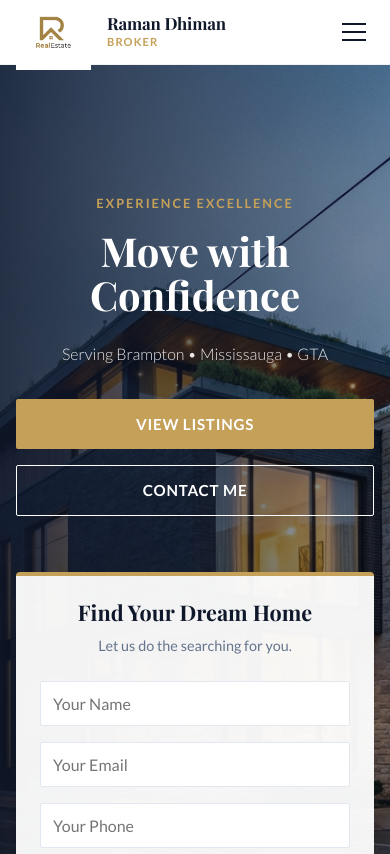
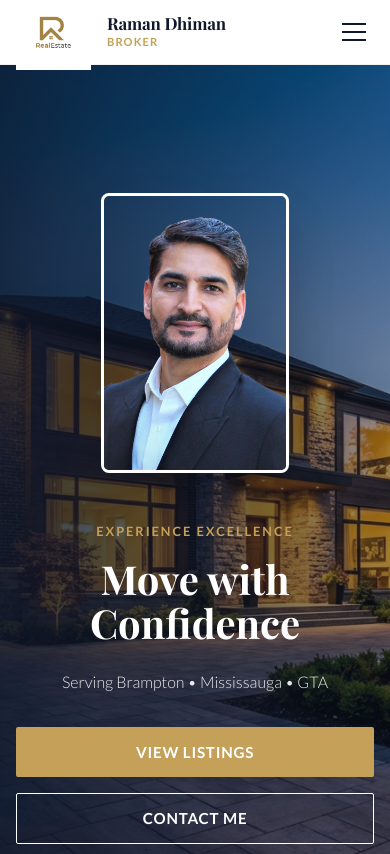
Before and after one commit to Parmjot23/realtor, a React (Vite) app: page / in a window 390 px wide. Shown: the top 854 px of the page. Built offline with nearby package versions, Linux system fonts and the light colour scheme; a web font is replaced by a local one.

Commit message:
Update hero background, increase realtor image size, add RE/MAX logo to footer, center logo on mobile, improve CSS for footer logo

```diff
--- a/src/App.css
+++ b/src/App.css
@@ -826,6 +826,15 @@ section {
 .valuation-content {
   position: relative;
   z-index: 2;
+}
+
+.valuation-content p {
+  color: white;
+  margin-bottom: 2rem;
+  font-size: 1.1rem;
+  max-width: 600px;
+  margin-left: auto;
+  margin-right: auto;
 }
 
 /* --- Stats --- */
@@ -2762,6 +2771,7 @@ section {
     flex: 1 1 100%;
   }
 }
+
 /* --- About Section --- */
 .about-grid {
   display: grid;
@@ -2808,3 +2818,66 @@ section {
     margin: 0 auto;
   }
 }
+
+.hero-realtor-image-container {
+  display: flex;
+  justify-content: center;
+  align-items: center;
+  height: 100%;
+}
+
+.hero-realtor-image {
+  max-width: 100%;
+  max-height: 480px;
+  /* Larger on desktop */
+  width: auto;
+  border-radius: 8px;
+  box-shadow: var(--shadow-xl);
+  border: 4px solid white;
+  object-fit: cover;
+  transition: all 0.3s ease;
+}
+
+/* Tablet / Small Laptop */
+@media (max-width: 1024px) {
+  .hero-realtor-image-container {
+    order: -1;
+    /* Move above text */
+    margin-bottom: 2rem;
+    height: auto;
+  }
+
+  .hero-realtor-image {
+    max-height: 360px;
+  }
+}
+
+/* Mobile */
+@media (max-width: 768px) {
+  .hero-realtor-image-container {
+    margin-bottom: 1.5rem;
+  }
+
+  .hero-realtor-image {
+    max-height: 280px;
+    /* Smaller on mobile */
+    border-width: 3px;
+  }
+}
+
+.footer-remax-logo {
+  max-width: 180px;
+  height: auto;
+  margin-top: 1rem;
+  display: block;
+  background: white;
+  padding: 8px;
+  border-radius: 4px;
+}
+
+@media (max-width: 640px) {
+  .footer-remax-logo {
+    margin-left: auto;
+    margin-right: auto;
+  }
+}
--- a/src/App.jsx
+++ b/src/App.jsx
@@ -603,7 +603,7 @@ function App() {
             <header className="hero">
                 <div className="hero-bg">
                     <div className="hero-overlay" />
-                    <img src="/modern-canadian-house.png" alt="Modern Urban Canadian Home" />
+                    <img src="/modern-canadian-house-v2.png" alt="Modern Urban Canadian Home" />
                 </div>
                 <div className="hero-container">
                     <div className="hero-content fade-in-up">
@@ -622,18 +622,11 @@ function App() {
                         </div>
                     </div>
 
-                    <div className="hero-lead-form fade-in-up">
-                        <h3>Find Your Dream Home</h3>
-                        <p>Let us do the searching for you.</p>
-                        <form onSubmit={handleContactSubmit}>
-                            <input type="text" className="form-input" placeholder="Your Name" required />
-                            <input type="email" className="form-input" placeholder="Your Email" required />
-                            <input type="tel" className="form-input" placeholder="Your Phone" />
-                            <button type="submit" className="btn btn-primary" style={{ width: '100%' }}>Get Started</button>
-                        </form>
+                    <div className="hero-realtor-image-container fade-in-up">
+                        <img src={realtorDetails.photo} alt={realtorDetails.name} className="hero-realtor-image" />
                     </div>
                 </div>
-            </header>
+            </header >
 
             <main>
                 <section className="discovery-bar fade-in-up">
@@ -1180,6 +1173,7 @@ function App() {
                                 Dedicated to providing exceptional service and expertise for all your real estate needs.
                             </p>
                             <p className="footer-text">{realtorDetails.brokerage}</p>
+                            <img src="/remax-gold-logo.jpg" alt="RE/MAX Gold Logo" className="footer-remax-logo" />
                         </div>
                         <div className="footer-col">
                             <h3>Quick Links</h3>
@@ -1214,7 +1208,8 @@ function App() {
                 </div>
             </footer>
 
-            {selectedListing && (
+            {
+                selectedListing && (
                     <div className="modal" onClick={() => setSelectedListing(null)}>
                         <div className="modal-content" onClick={(event) => event.stopPropagation()}>
                             <button type="button" className="modal-close" onClick={() => setSelectedListing(null)}>
@@ -1452,16 +1447,19 @@ function App() {
                             </div>
                         </div>
                     </div>
-            )}
+                )
+            }
 
             {/* Calculator Modal */}
-            {activeCalculator && (
+            {
+                activeCalculator && (
                     <CalculatorModal
                         tool={activeCalculator}
                         onClose={() => setActiveCalculator(null)}
                     />
-            )}
-        </div>
+                )
+            }
+        </div >
     )
 }
 
```
Also changed, not shown: public/modern-canadian-house-v2.png (added), public/remax-gold-logo.jpg (added). Lines whose indentation alone changed are shown as unchanged.
